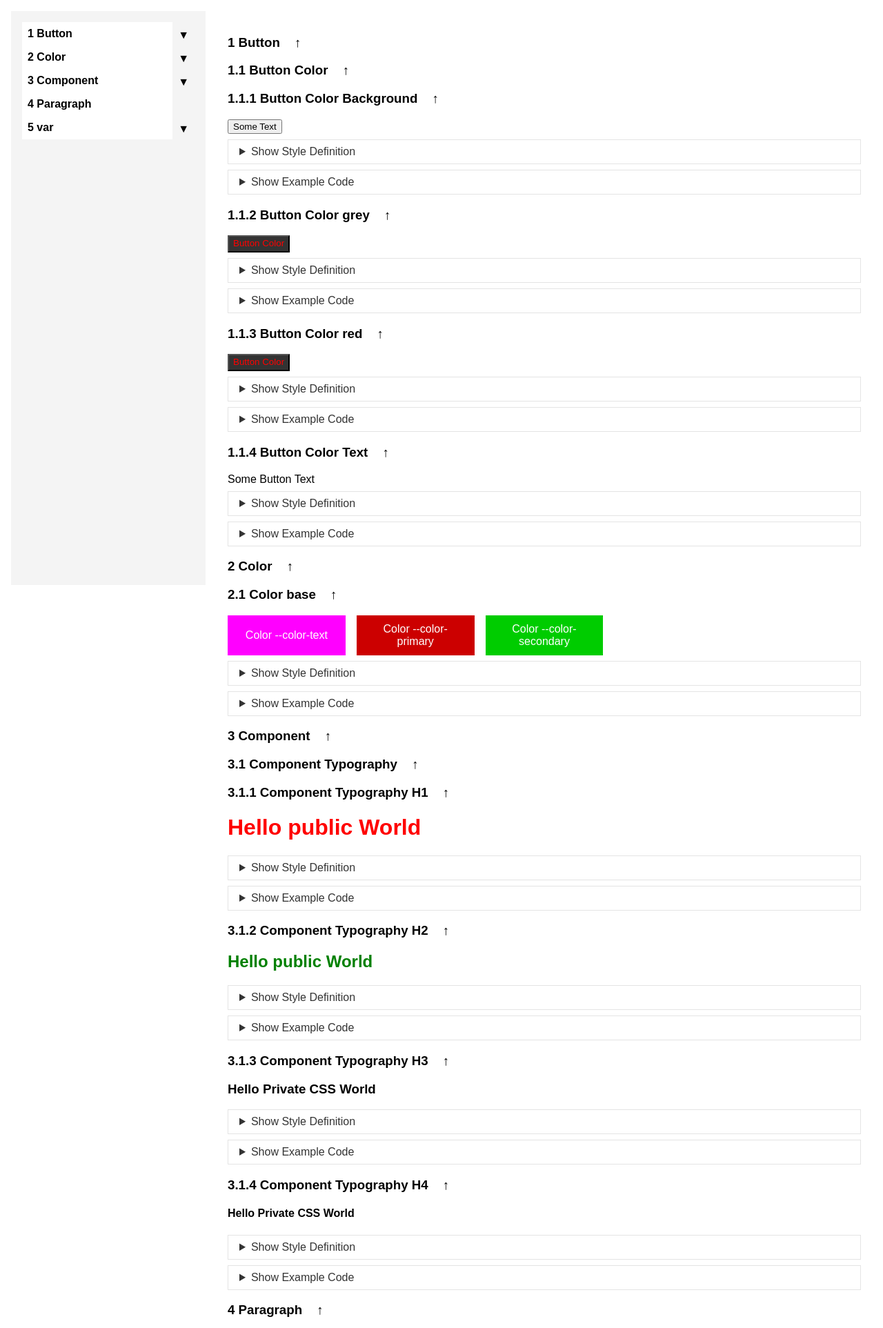
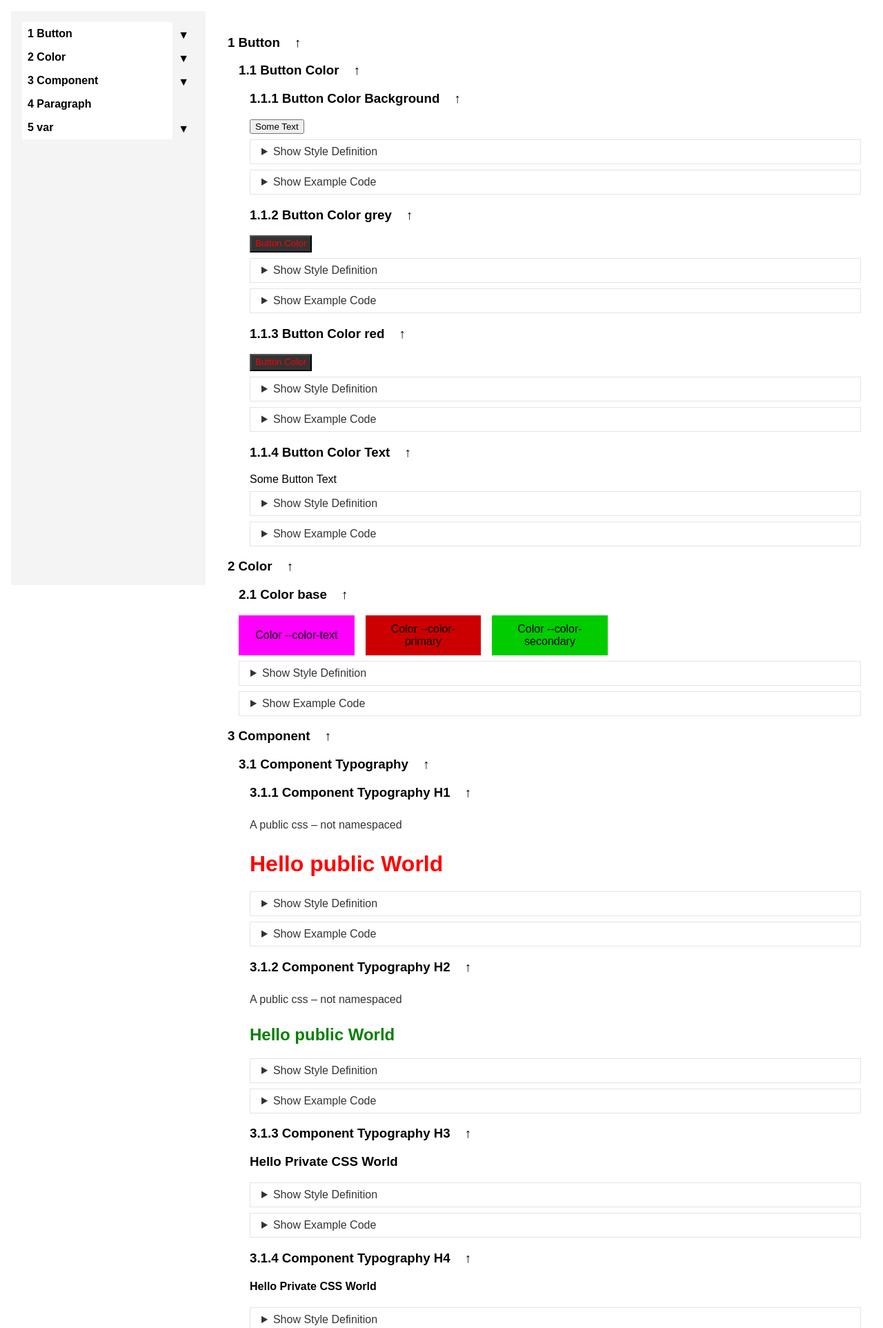
Before and after one commit to mkastner/mk-living-style, a web app: file docs/style-doc.html in a window 1280 px wide. Shown: the top 1925 px of the page at 69% size. Run offline with its HTML, style and script files only (its server is not run), Linux system fonts and the light colour scheme; style sheets or scripts are compiled from the project's sources; some libraries are stand-ins or nearby versions.

Commit message:
loops work with css vars

```diff
--- a/docs/style-doc.html
+++ b/docs/style-doc.html
@@ -24,11 +24,15 @@
         padding: 1rem;
       }
 
-      &.color-bright {
+      &.color {
+        &.dark {
+          /* bright foreground for dark background */
           color: #fff;
         }
-      &.color-dark {
+        &.bright {
+          /* dark foreground for bright background */
           color: #333;
+        }
       }
 
       &.tree-nav,
@@ -53,7 +57,7 @@
         }
       }
 
-      &.color-boxes {
+      &.color-boxes, &.control-boxes {
         display: grid;
         grid-template-columns: repeat(auto-fill, minmax(150px, 1fr));
         gap: 1rem;
@@ -64,17 +68,26 @@
           justify-content: center;
           align-items: center;
           text-align: center;
-          height: 50px;
+          min-height: 50px;
         }
 
       }
-
+      &.color-boxes {
+        grid-template-columns: repeat(auto-fill, minmax(150px, 1fr));
+      }
+      &.control-boxes {
+        grid-template-columns: repeat(auto-fill, minmax(250px, 1fr));
+      }
       .tree-content {
         counter-reset: section-content;
 
         &>li {
           counter-increment: section-content;
-
+          ol {
+            /* indentation of ol only
+               inside li */
+            margin-left: 1rem;
+          }
           &>.title {
             &::before {
               content: counters(section-content, ".") " ";
@@ -86,6 +99,11 @@
             }
           }
         }
+      }
+      &.description {
+        padding: 0.5em 0;
+        font-family: arial, sans-serif;
+        color: #333;
       }
       &.summary {
         padding: 0.5em 1em;
@@ -427,6 +445,7 @@
 </ol>
   </div>
   <div class="style-docs content" id="page-top">
+<!-- don't indent listPartialContentTree -->
 
 <ol class="style-docs tree-content">
     <li id="Button">
@@ -613,6 +632,9 @@
         <span>Component Typography H1</span>
         <a href="#page-top" title="Go Top" class="go-top">&uarr;</a>
       </h3>
+          <p class="style-docs description">
+            A public css – not namespaced
+          </p>
         <div class="web-component">
           <h1>Hello public World</h1>
         </div>
@@ -634,6 +656,9 @@
         <span>Component Typography H2</span>
         <a href="#page-top" title="Go Top" class="go-top">&uarr;</a>
       </h3>
+          <p class="style-docs description">
+            A public css – not namespaced
+          </p>
         <div class="web-component">
           <h2>Hello public World</h2>
         </div>
@@ -703,24 +728,33 @@
         <span>Paragraph</span>
         <a href="#page-top" title="Go Top" class="go-top">&uarr;</a>
       </h3>
+          <p class="style-docs description">
+            A paragraph of text
+          </p>
         <div >
-          <p>
+          <p class="[cssName]">
   Some paragraph text
 </p>
         </div>
 <!-- pre must start at the beginning of the line -->
         <details class="style-docs details">
           <summary class="style-docs summary">Show Style Definition</summary>
-<pre><code class="language-css">p {
-  color: var(--color-text);
+<pre><code class="language-css">.confirm {
+  color: #0c0;
+}
+.warning {
+  color: #f90;
+}
+.error {
+  color: #c00;
 }</code></pre>
         </details>
         <details class="style-docs details">
           <summary class="style-docs summary">Show Example Code</summary>
-<pre><code class="language-html">&lt;p&gt;
+<pre><code class="language-html">&lt;p class&#x3D;&quot;[cssName]&quot;&gt;
   Some paragraph text
 &lt;/p&gt;</code></pre>
-           <p class="style-docs p">Source: <a class="style-docs tree-content a" href="../examples/style.css#64">examples/style.css:64</a></p>
+           <p class="style-docs p">Source: <a class="style-docs tree-content a" href="../examples/style.css#73">examples/style.css:73</a></p>
         </details>
     </li>
     <li id="var">
@@ -742,6 +776,9 @@
         <span>var Font Family</span>
         <a href="#page-top" title="Go Top" class="go-top">&uarr;</a>
       </h3>
+          <p class="style-docs description">
+            The base font family for the site.
+          </p>
         <div >
           <div data-loop style="font-family: var(--font-family);">
   Some Text --font-family
@@ -788,6 +825,9 @@
         <span>var Font weight</span>
         <a href="#page-top" title="Go Top" class="go-top">&uarr;</a>
       </h3>
+          <p class="style-docs description">
+            Available font weights for the site.
+          </p>
         <div >
           <div data-loop style="font-family: var(--font-family); font-weight: var(--font-weight-normal);">
   --font-weight-normal
--- a/examples/style.css
+++ b/examples/style.css
@@ -2,15 +2,15 @@
 /** styleDoc - var Font Family
 The base font family for the site.
 <div data-loop style="font-family: var(--font-family);">
-  Some Text [item]
+  Some Text [cssName]
 </div>*/
 --font-family: "Roboto", helvetica, sans-serif;
 
 
 /** styleDoc - var Font weight
 Available font weights for the site.
-<div data-loop style="font-family: var(--font-family); font-weight: var([item]);">
-  [item]
+<div data-loop style="font-family: var(--font-family); font-weight: var([cssName]);">
+  [cssName]
 </div>*/
 --font-weight-normal: normal;
 --font-weight-medium: 500;
@@ -25,8 +25,8 @@ Available font weights for the site.
 
 /** styleDoc - Color base
 <div class="style-docs color-boxes">
-  <div data-loop="" style="background-color: var([item]);" class="style-docs color-bright">
-    Color [item]
+  <div data-loop="" style="background-color: var([cssName]);" class="style-docs color-bright">
+    Color [cssName]
   </div>
 </div>*/
 --color-text: #ccc;
@@ -70,6 +70,23 @@ p {
   color: var(--color-text);
 }
 
+/** styleDoc - Paragraph
+A paragraph of text
+<p class="[cssName]">
+  Some paragraph text
+</p>*/
+.confirm {
+  color: #0c0;
+}
+.warning {
+  color: #f90;
+}
+.error {
+  color: #c00;
+}
+
+
+
 .button {
   color: var(--color-button);
   background-color: var(--color-button-background);
```
Also changed, not shown: templates/default-template.hbs (+28 -9 lines), lib/extract-style-docs.js, lib/generate-html-report.js, 1 other file. Lines whose indentation alone changed are shown as unchanged.
